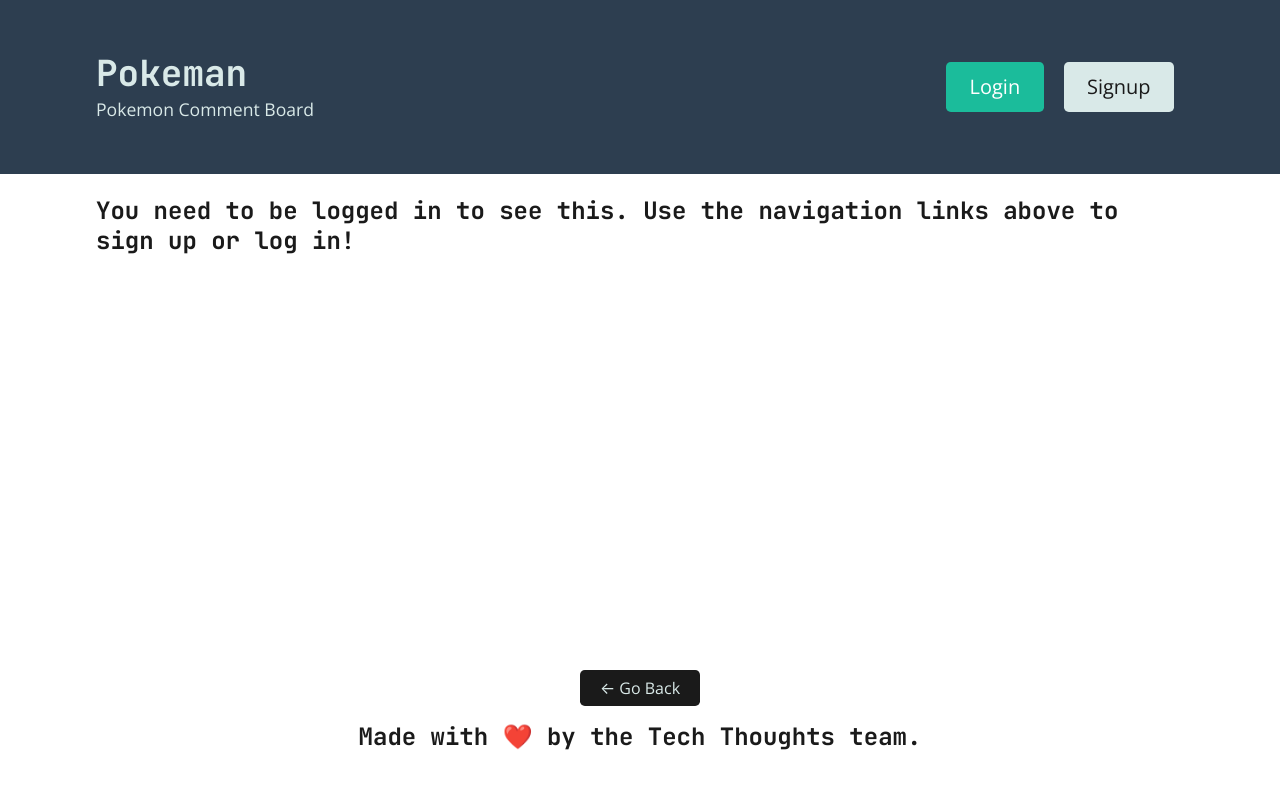
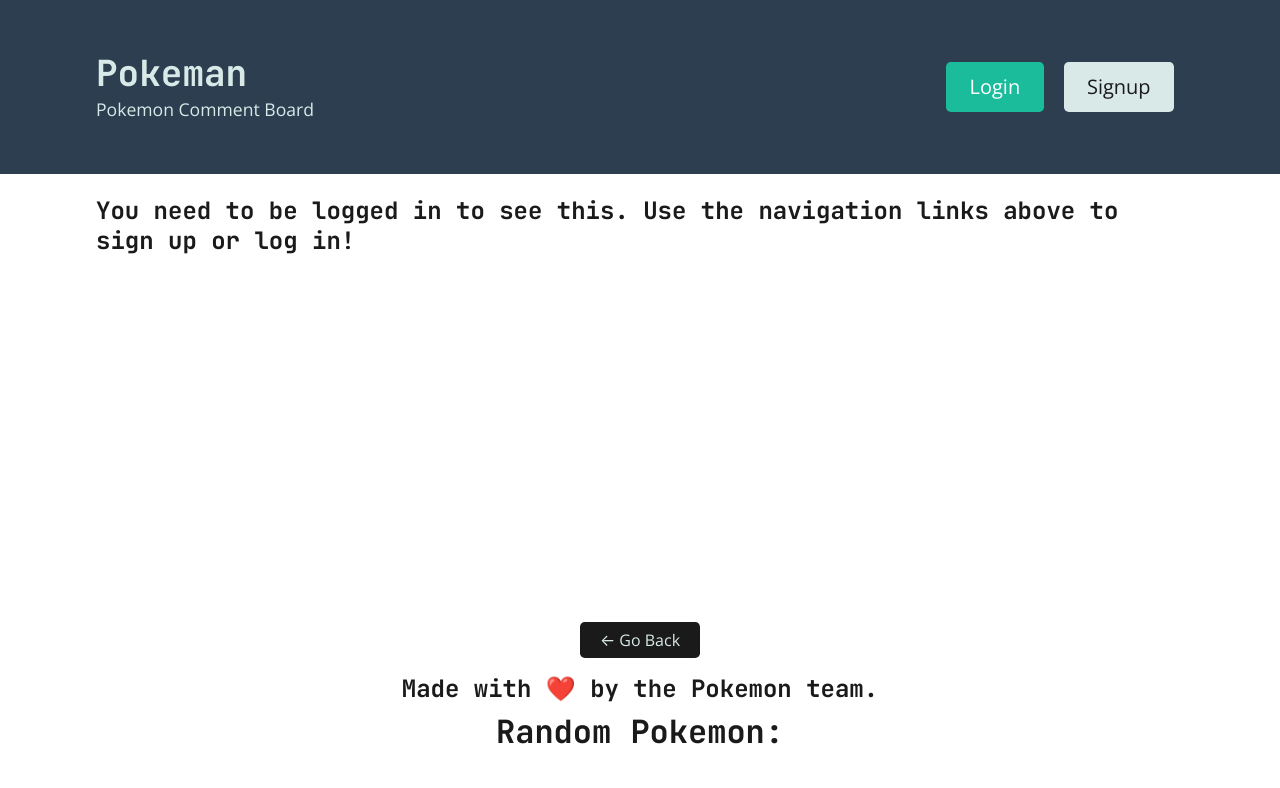
Before and after one commit to fbdthree/project-3, a React (Create React App) app in the folder client/: page /me in a window 1280 px wide. Shown: the top 788 px of the page. Built offline with nearby package versions, Linux system fonts and the light colour scheme; no server answers.

Commit message:
Added a random pokemon and image fetched from the pokeapi

```diff
--- a/client/src/components/Footer/index.js
+++ b/client/src/components/Footer/index.js
@@ -1,9 +1,161 @@
-import React from 'react';
+// import React from 'react';
+// import { useLocation, useNavigate } from 'react-router-dom';
+
+// const Footer = () => {
+//   const location = useLocation();
+//   const navigate = useNavigate();
+//   return (
+//     <footer className="w-100 mt-auto bg-secondary p-4">
+//       <div className="container text-center mb-5">
+//         {location.pathname !== '/' && (
+//           <button
+//             className="btn btn-dark mb-3"
+//             onClick={() => navigate(-1)}
+//           >
+//             &larr; Go Back
+//           </button>
+//         )}
+//         <h4>
+//           Made with{' '}
+//           <span
+//             className="emoji"
+//             role="img"
+//             aria-label="heart"
+//             aria-hidden="false"
+//           >
+//             ❤️
+//           </span>{' '}
+//           by the Tech Thoughts team.
+//         </h4>
+//       </div>
+//     </footer>
+//   );
+// };
+
+// export default Footer;
+
+// import React, { useEffect, useState } from 'react';
+// import { useLocation, useNavigate } from 'react-router-dom';
+
+// const Footer = () => {
+//   const location = useLocation();
+//   const navigate = useNavigate();
+//   const [pokemonFact, setPokemonFact] = useState('');
+
+//   useEffect(() => {
+//     const fetchPokemonFact = async () => {
+//       const response = await fetch('https://pokeapi.co/api/v2/characteristic/1/');
+//       const data = await response.json();
+//       const randomFact = data.descriptions[Math.floor(Math.random() * data.descriptions.length)].description;
+//       setPokemonFact(randomFact);
+//     };
+//     fetchPokemonFact();
+//   }, []);
+
+//   return (
+//     <footer className="w-100 mt-auto bg-secondary p-4">
+//       <div className="container text-center mb-5">
+//         {location.pathname !== '/' && (
+//           <button
+//             className="btn btn-dark mb-3"
+//             onClick={() => navigate(-1)}
+//           >
+//             &larr; Go Back
+//           </button>
+//         )}
+//         <h2>Random Pokemon Fact: {pokemonFact}</h2>
+//         <h4>
+//           Made with{' '}
+//           <span
+//             className="emoji"
+//             role="img"
+//             aria-label="heart"
+//             aria-hidden="false"
+//           >
+//             ❤️
+//           </span>{' '}
+//           by the Tech Thoughts team.
+//         </h4>
+//       </div>
+//     </footer>
+//   );
+// };
+
+// export default Footer;
+
+// import React, { useEffect, useState } from 'react';
+// import { useLocation, useNavigate } from 'react-router-dom';
+
+// const Footer = () => {
+//   const location = useLocation();
+//   const navigate = useNavigate();
+//   const [randomPokemon, setRandomPokemon] = useState('');
+
+//   useEffect(() => {
+//     const fetchRandomPokemon = async () => {
+//       const response = await fetch('https://pokeapi.co/api/v2/pokemon?limit=1118');
+//       const data = await response.json();
+//       const randomIndex = Math.floor(Math.random() * data.results.length);
+//       const randomPokemonUrl = data.results[randomIndex].url;
+//       const pokemonResponse = await fetch(randomPokemonUrl);
+//       const pokemonData = await pokemonResponse.json();
+//       setRandomPokemon(pokemonData.name);
+//     };
+//     fetchRandomPokemon();
+//   }, []);
+
+//   return (
+//     <footer className="w-100 mt-auto bg-secondary p-4">
+//       <div className="container text-center mb-5">
+//         {location.pathname !== '/' && (
+//           <button
+//             className="btn btn-dark mb-3"
+//             onClick={() => navigate(-1)}
+//           >
+//             &larr; Go Back
+//           </button>
+//         )}
+//         <h4>
+//           Made with{' '}
+//           <span
+//             className="emoji"
+//             role="img"
+//             aria-label="heart"
+//             aria-hidden="false"
+//           >
+//             ❤️
+//           </span>{' '}
+//           by the Tech Thoughts team. Random Pokemon: {randomPokemon}
+//         </h4>
+//       </div>
+//     </footer>
+//   );
+// };
+
+// export default Footer;
+import React, { useEffect, useState } from 'react';
 import { useLocation, useNavigate } from 'react-router-dom';
 
 const Footer = () => {
   const location = useLocation();
   const navigate = useNavigate();
+  const [randomPokemon, setRandomPokemon] = useState('');
+  const [randomPokemonImageUrl, setRandomPokemonImageUrl] = useState('');
+
+  useEffect(() => {
+    const fetchRandomPokemon = async () => {
+      const response = await fetch('https://pokeapi.co/api/v2/pokemon?limit=1118');
+      const data = await response.json();
+      const randomIndex = Math.floor(Math.random() * data.results.length);
+      const randomPokemonUrl = data.results[randomIndex].url;
+      const pokemonResponse = await fetch(randomPokemonUrl);
+      const pokemonData = await pokemonResponse.json();
+      setRandomPokemon(pokemonData.name);
+      setRandomPokemonImageUrl(pokemonData.sprites.front_default);
+    };
+    fetchRandomPokemon();
+  }, []);
+
   return (
     <footer className="w-100 mt-auto bg-secondary p-4">
       <div className="container text-center mb-5">
@@ -15,6 +167,7 @@
             &larr; Go Back
           </button>
         )}
+
         <h4>
           Made with{' '}
           <span
@@ -25,8 +178,12 @@
           >
             ❤️
           </span>{' '}
-          by the Tech Thoughts team.
+          by the Pokemon team.
         </h4>
+        <h2>Random Pokemon: {randomPokemon}</h2>
+        {randomPokemonImageUrl && (
+          <img src={randomPokemonImageUrl} alt={`A picture of ${randomPokemon}`} />
+        )}
       </div>
     </footer>
   );
```
